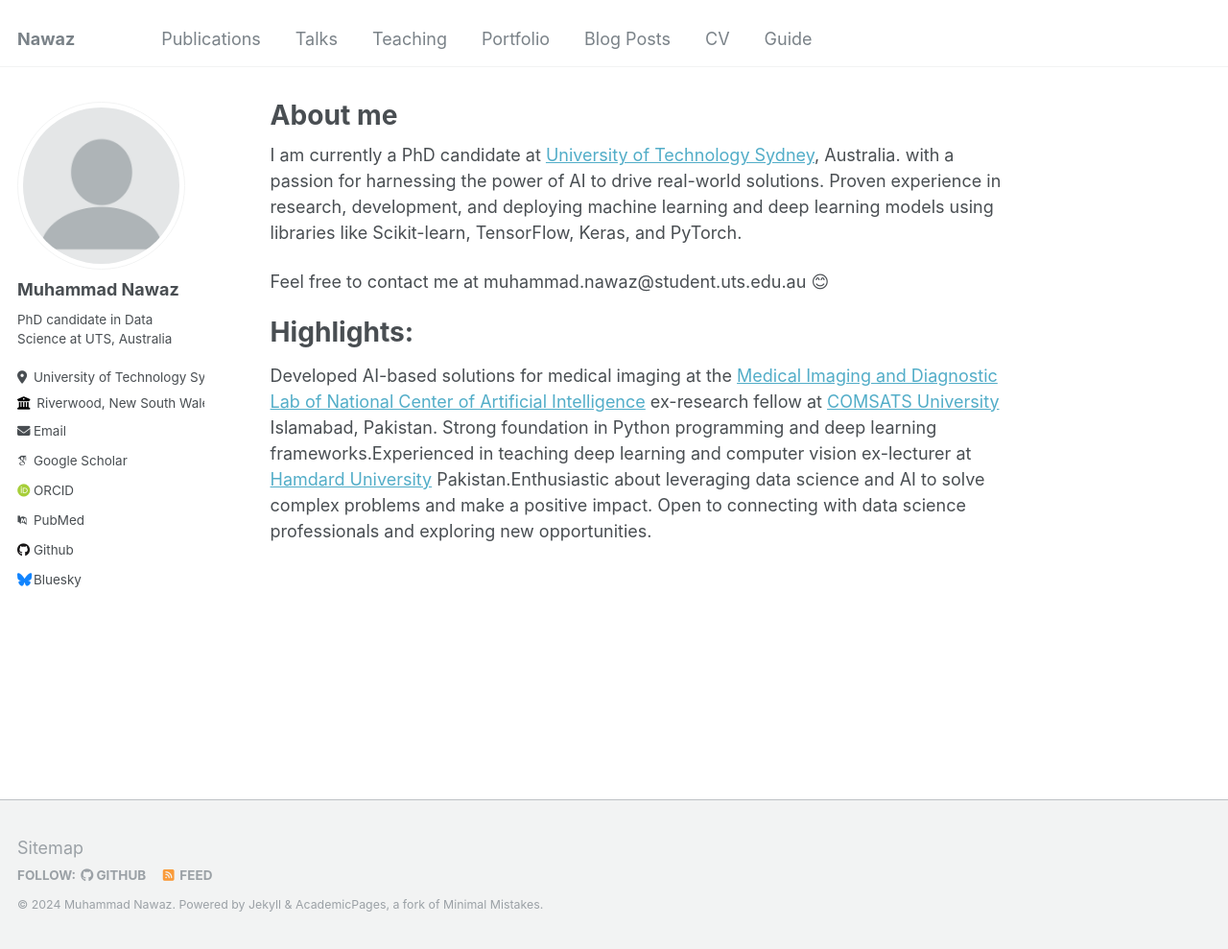
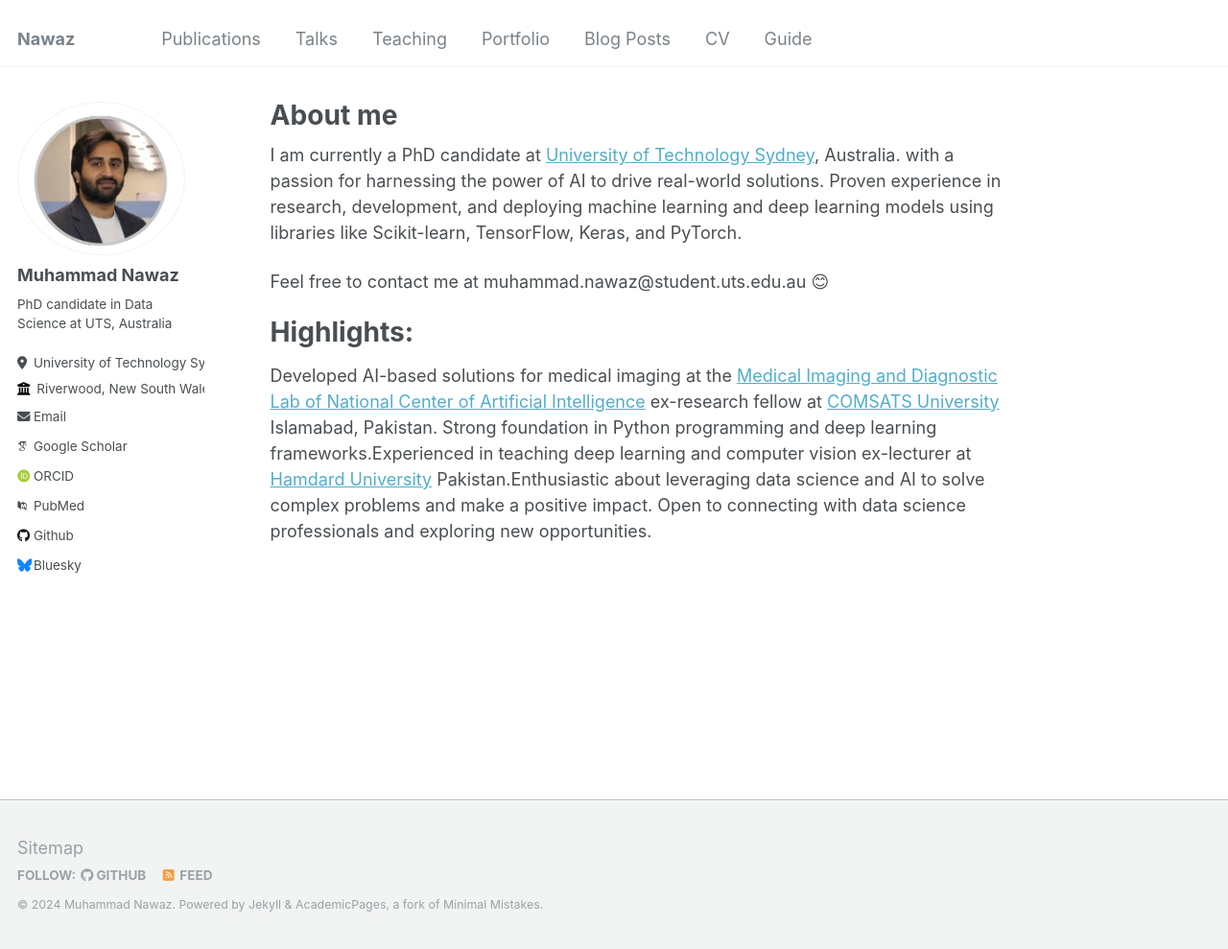
Before and after one commit to basmakhan11/Nawaz.github.io, a Jekyll site: the page built from _pages/about.md, in a window 1280 px wide and 989 px high. Shown: the whole window at 96% size. Built offline with Jekyll 4.4.1, drawn with Linux system fonts in a browser that asks for light colours; some web fonts are replaced.

Commit message:
Update _config.yml

```diff
--- a/_config.yml
+++ b/_config.yml
@@ -21,7 +21,7 @@ repository               : "basmakhan11.github.io/Nawaz.github.io"
 #               Additional customization can be done by editing /_includes/author-profile.html
 author:
   # Biographic information
-  avatar           : "profile.png"
+  avatar           : "Nawaz.jpeg"
   name             : "Muhammad Nawaz"
   pronouns         : # example: "she/her"
   bio              : "PhD candidate in Data Science at UTS, Australia"
```
